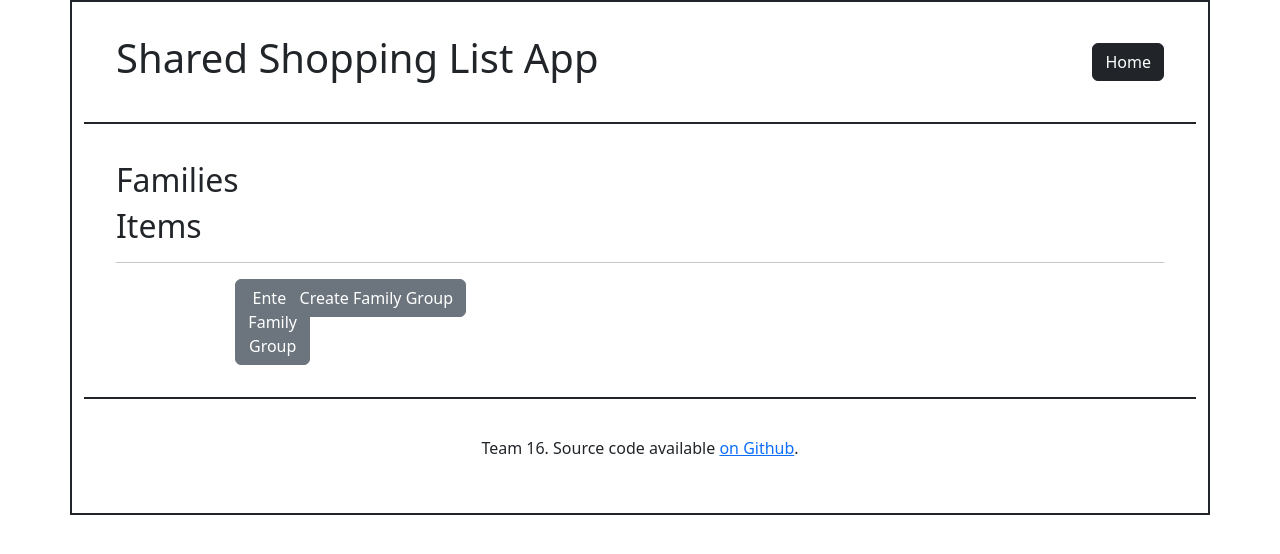
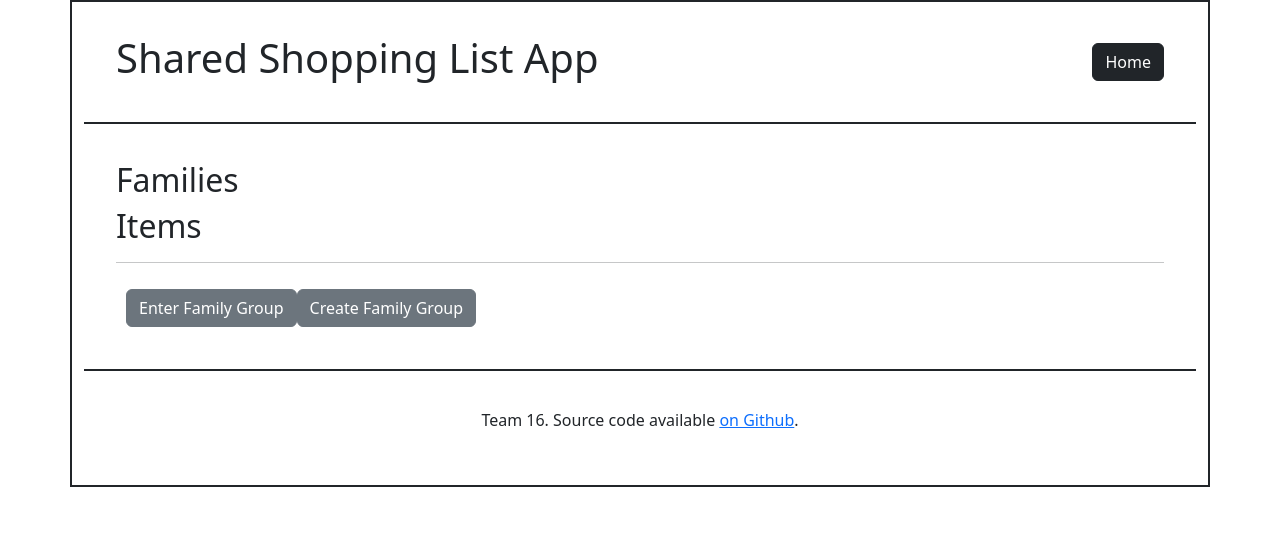
Before and after one commit to software-students-fall2022/web-app-exercise-team-16-1, a Flask app: template templates/index.html in a window 1280 px wide. Shown: the top 554 px of the page. Run offline with Flask 2, Linux system fonts and the light colour scheme; the template is opened without the code that fills it, so the values that code supplies are empty; parts of the project's set-up code (start-up, migrations or seed data) failed here and were passed over.

Commit message:
change to css center class

```diff
--- a/static/css/style.css
+++ b/static/css/style.css
@@ -54,7 +54,6 @@ footer {
 .center {
   margin: auto;
   width: 60%;
-  border: 5px solid #FFFF00;
   padding: 10px;
 }
 
--- a/templates/index.html
+++ b/templates/index.html
@@ -26,13 +26,13 @@
 
     <hr size="1" width="100%" color="black">
 
-    <div class="btn-group" role="group" aria-label="Basic example">
-        <nav>
-            <a href="{{ url_for('login') }}" class="btn btn-secondary" style="margin-left: 70%;">Enter Family Group</a>
-        </nav>
-        <nav>
+    <div class="btn-group center" role="group" aria-label="Basic example">
+        <div>
+            <a href="{{ url_for('login') }}" class="btn btn-secondary">Enter Family Group</a>
+        </div>
+        <div>
             <a href="{{ url_for('signup') }}" class="btn btn-secondary">Create Family Group</a>
-        </nav>
+        </div>
     </div>
 
 {% endblock %}
```
